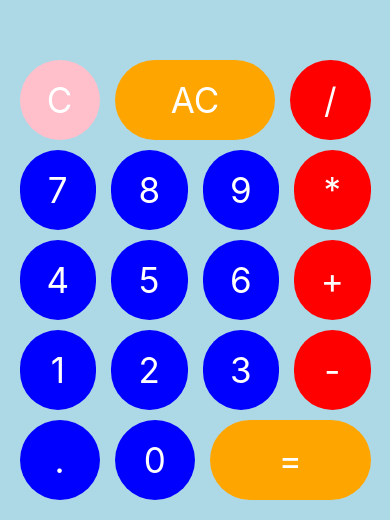
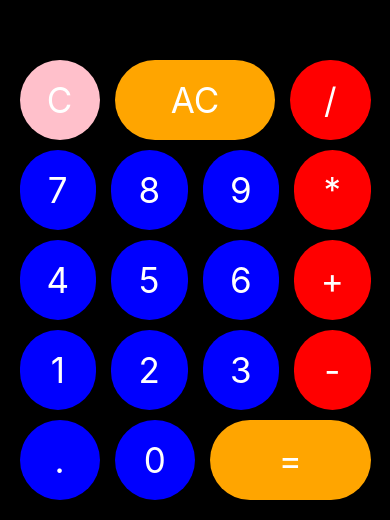
Before and after one commit to ibrataha8/calculator-app, a React Native app: screen / in a window 390 px wide. Shown: the part 324-844 px from the top of the page. Built offline with nearby package versions, Linux system fonts and the light colour scheme.

Commit message:
update ui code

```diff
--- a/App.js
+++ b/App.js
@@ -1,4 +1,3 @@
-import { StatusBar } from 'expo-status-bar';
 import { useState } from 'react';
 import { StyleSheet, Text, View, SafeAreaView, TextInput, TouchableOpacity } from 'react-native';
 
@@ -13,7 +12,9 @@ export default function App() {
 
     } else if (val == "=") {
       try {
-const result = eval(val)
+        const result = eval(total)
+        setTotal(String(result))
+
       } catch (error) {
         setTotal(error)
       }
@@ -22,7 +23,7 @@ const result = eval(val)
   }
   return (
     <SafeAreaView style={styles.main}>
-      <TextInput style={styles.screen} value={total}></TextInput>
+      <TextInput showSoftInputOnFocus={false} editable={false} style={styles.screen} value={total}></TextInput>
       <View style={styles.button_row}>
         <TouchableOpacity style={styles.yellow_button}>
           <Text style={styles.button_text} onPress={() => handlePressBtn("C")}>C</Text>
@@ -91,14 +92,14 @@ const result = eval(val)
         </TouchableOpacity>
       </View>
 
-    </SafeAreaView>
+    </SafeAreaView >
   );
 }
 
 const styles = StyleSheet.create({
   main: {
     flex: 1,
-    backgroundColor: 'lightblue',
+    backgroundColor: 'black',
     justifyContent: 'flex-end',
     alignItems: 'center',
     paddingBottom: 20,
--- a/package.json
+++ b/package.json
@@ -12,7 +12,9 @@
     "expo": "~49.0.13",
     "expo-status-bar": "~1.6.0",
     "react": "18.2.0",
-    "react-native": "0.72.5"
+    "react-native": "0.72.5",
+    "typescript": "^5.1.3",
+    "@types/react": "~18.2.14"
   },
   "devDependencies": {
     "@babel/core": "^7.20.0"
--- /dev/null
+++ b/tsconfig.json
@@ -0,0 +1,4 @@
+{
+  "compilerOptions": {},
+  "extends": "expo/tsconfig.base"
+}
```
Also changed, not shown: 1 other file (tests, documents, lock files or other folders).
